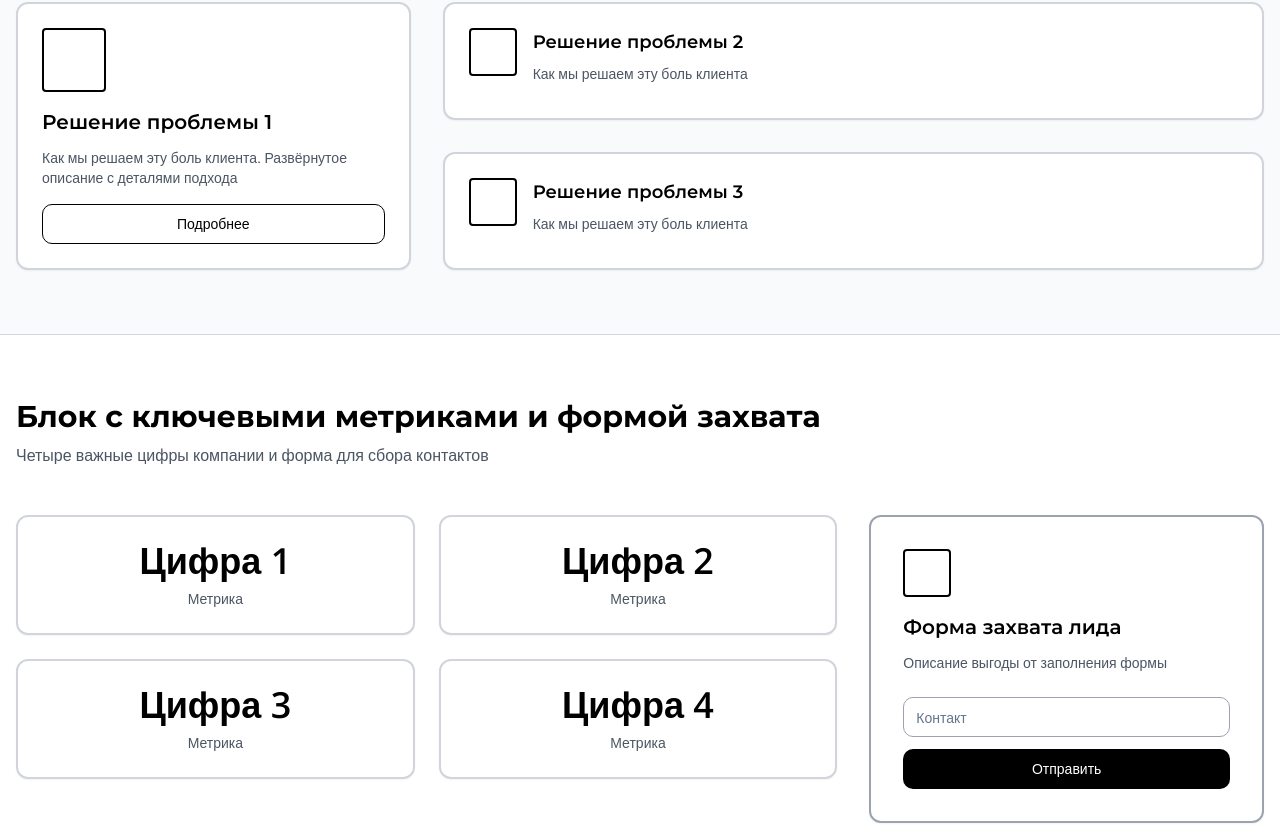
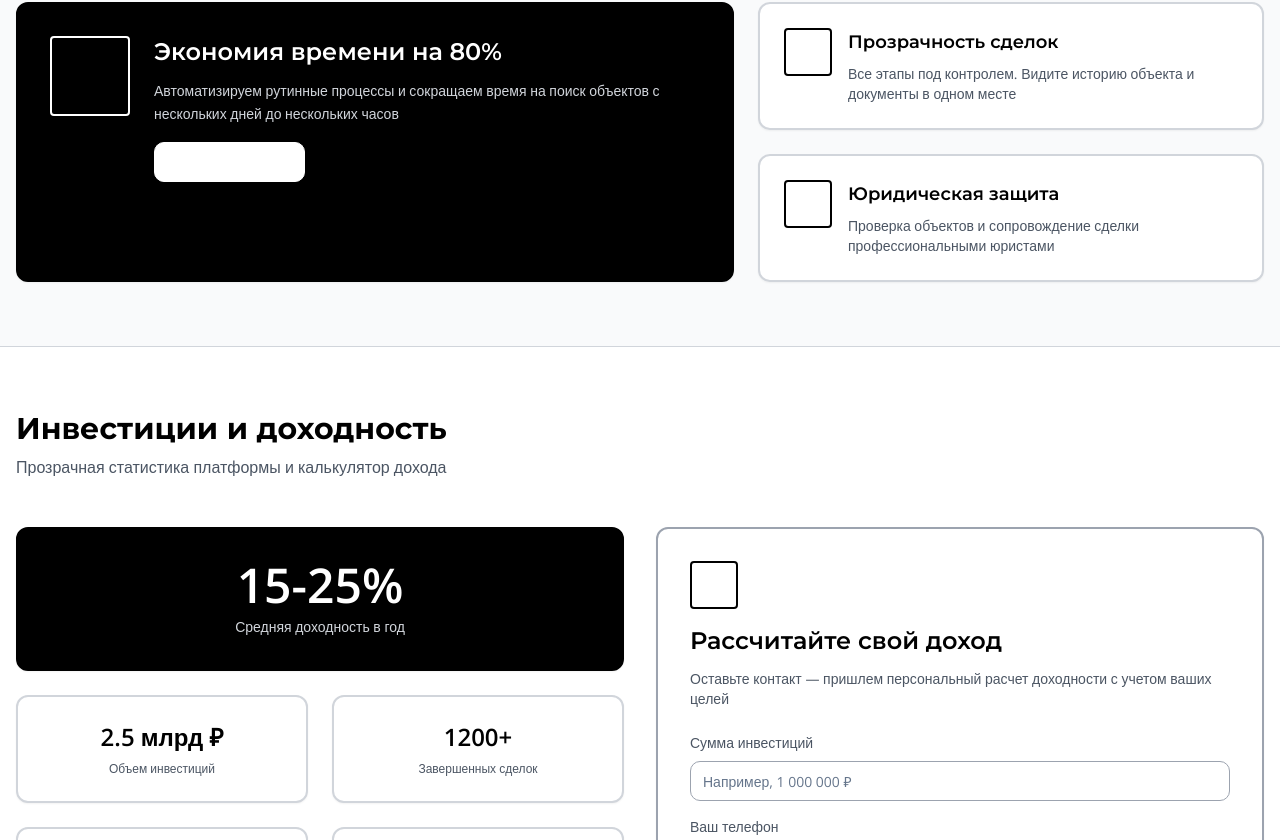
Before and after one commit to pr-poehali-dev/housing-landing-development, a React (Vite) app: page / in a window 1280 px wide. Shown: the part 1601-2441 px from the top of the page. Built offline with nearby package versions, Linux system fonts and the light colour scheme.

Commit message:
refactor: переструктура блоков и метрик доходов

```diff
--- a/src/pages/Index.tsx
+++ b/src/pages/Index.tsx
@@ -109,22 +109,27 @@ const Index = () => {
             <p className="text-gray-600">Три карточки с описанием того, как продукт решает боли аудитории</p>
           </div>
 
-          <div className="grid md:grid-cols-3 gap-8">
-            <Card className="border-2 border-gray-300 bg-white md:row-span-2">
-              <CardContent className="pt-6 h-full flex flex-col">
-                <div className="w-16 h-16 border-2 border-black rounded mb-4"></div>
-                <h3 className="text-xl font-semibold mb-3 text-black">Решение проблемы 1</h3>
-                <p className="text-gray-600 text-sm mb-4 flex-grow">Как мы решаем эту боль клиента. Развёрнутое описание с деталями подхода</p>
-                <Button variant="outline" className="border-black text-black hover:bg-black hover:text-white w-full">Подробнее</Button>
+          <div className="grid md:grid-cols-12 gap-6">
+            <Card className="border-2 border-black bg-black text-white md:col-span-7">
+              <CardContent className="p-8">
+                <div className="flex items-start gap-6">
+                  <div className="w-20 h-20 border-2 border-white rounded flex-shrink-0"></div>
+                  <div className="flex-grow">
+                    <h3 className="text-2xl font-semibold mb-3">Экономия времени на 80%</h3>
+                    <p className="text-gray-300 text-sm mb-4 leading-relaxed">Автоматизируем рутинные процессы и сокращаем время на поиск объектов с нескольких дней до нескольких часов</p>
+                    <Button variant="outline" className="border-white text-white hover:bg-white hover:text-black">Узнать подробнее</Button>
+                  </div>
+                </div>
               </CardContent>
             </Card>
 
+            <div className="md:col-span-5 space-y-6">
               {[
-              { title: 'Решение проблемы 2', desc: 'Как мы решаем эту боль клиента' },
-              { title: 'Решение проблемы 3', desc: 'Как мы решаем эту боль клиента' }
+                { title: 'Прозрачность сделок', desc: 'Все этапы под контролем. Видите историю объекта и документы в одном месте' },
+                { title: 'Юридическая защита', desc: 'Проверка объектов и сопровождение сделки профессиональными юристами' }
               ].map((item, i) => (
-              <Card key={i} className="border-2 border-gray-300 bg-white md:col-span-2">
-                <CardContent className="pt-6">
+                <Card key={i} className="border-2 border-gray-300 bg-white">
+                  <CardContent className="p-6">
                     <div className="flex items-start gap-4">
                       <div className="w-12 h-12 border-2 border-black rounded flex-shrink-0"></div>
                       <div className="flex-grow">
@@ -137,46 +142,64 @@ const Index = () => {
               ))}
             </div>
           </div>
+        </div>
       </section>
 
       <section id="invest" className="py-16 border-b border-gray-300">
         <div className="container mx-auto px-4">
           <div className="mb-12">
-            <h2 className="text-3xl font-bold mb-2 text-black">Блок с ключевыми метриками и формой захвата</h2>
-            <p className="text-gray-600">Четыре важные цифры компании и форма для сбора контактов</p>
+            <h2 className="text-3xl font-bold mb-2 text-black">Инвестиции и доходность</h2>
+            <p className="text-gray-600">Прозрачная статистика платформы и калькулятор дохода</p>
           </div>
 
-          <div className="grid md:grid-cols-3 gap-8">
-            <div className="md:col-span-2">
-              <div className="grid grid-cols-2 gap-6 mb-8">
+          <div className="grid md:grid-cols-2 gap-8">
+            <div className="space-y-6">
+              <Card className="border-2 border-black bg-black text-white">
+                <CardContent className="p-8 text-center">
+                  <div className="text-5xl font-bold mb-2">15-25%</div>
+                  <p className="text-gray-300 text-sm">Средняя доходность в год</p>
+                </CardContent>
+              </Card>
+
+              <div className="grid grid-cols-2 gap-6">
                 {[
-                  { value: 'Цифра 1', label: 'Метрика' },
-                  { value: 'Цифра 2', label: 'Метрика' },
-                  { value: 'Цифра 3', label: 'Метрика' },
-                  { value: 'Цифра 4', label: 'Метрика' }
+                  { value: '2.5 млрд ₽', label: 'Объем инвестиций' },
+                  { value: '1200+', label: 'Завершенных сделок' },
+                  { value: 'от 500k ₽', label: 'Минимальный порог' },
+                  { value: '98%', label: 'Уровень одобрения' }
                 ].map((stat, i) => (
                   <Card key={i} className="border-2 border-gray-300 text-center">
                     <CardContent className="pt-6">
-                      <div className="text-4xl font-bold text-black mb-2">{stat.value}</div>
-                      <p className="text-sm text-gray-600">{stat.label}</p>
+                      <div className="text-2xl font-bold text-black mb-2">{stat.value}</div>
+                      <p className="text-xs text-gray-600">{stat.label}</p>
                     </CardContent>
                   </Card>
                 ))}
               </div>
             </div>
 
-            <Card className="border-2 border-gray-400 md:row-span-1">
-              <CardContent className="p-8 h-full flex flex-col justify-center">
+            <Card className="border-2 border-gray-400">
+              <CardContent className="p-8">
                 <div className="w-12 h-12 border-2 border-black rounded mb-4"></div>
-                <h3 className="text-xl font-semibold mb-3 text-black">Форма захвата лида</h3>
-                <p className="text-gray-600 mb-6 text-sm">Описание выгоды от заполнения формы</p>
-                <div className="space-y-3">
+                <h3 className="text-2xl font-semibold mb-3 text-black">Рассчитайте свой доход</h3>
+                <p className="text-gray-600 mb-6 text-sm">Оставьте контакт — пришлем персональный расчет доходности с учетом ваших целей</p>
+                <div className="space-y-4">
+                  <div>
+                    <label className="text-sm text-gray-600 mb-2 block">Сумма инвестиций</label>
                     <Input
-                    placeholder="Контакт"
+                      placeholder="Например, 1 000 000 ₽"
+                      className="border-gray-400"
+                    />
+                  </div>
+                  <div>
+                    <label className="text-sm text-gray-600 mb-2 block">Ваш телефон</label>
+                    <Input
+                      placeholder="+7 (999) 123-45-67"
                       type="tel"
                       className="border-gray-400"
                     />
-                  <Button className="bg-black text-white hover:bg-gray-800 w-full">Отправить</Button>
+                  </div>
+                  <Button className="bg-black text-white hover:bg-gray-800 w-full">Получить расчет</Button>
                 </div>
               </CardContent>
             </Card>
```
Lines whose indentation alone changed are shown as unchanged.
